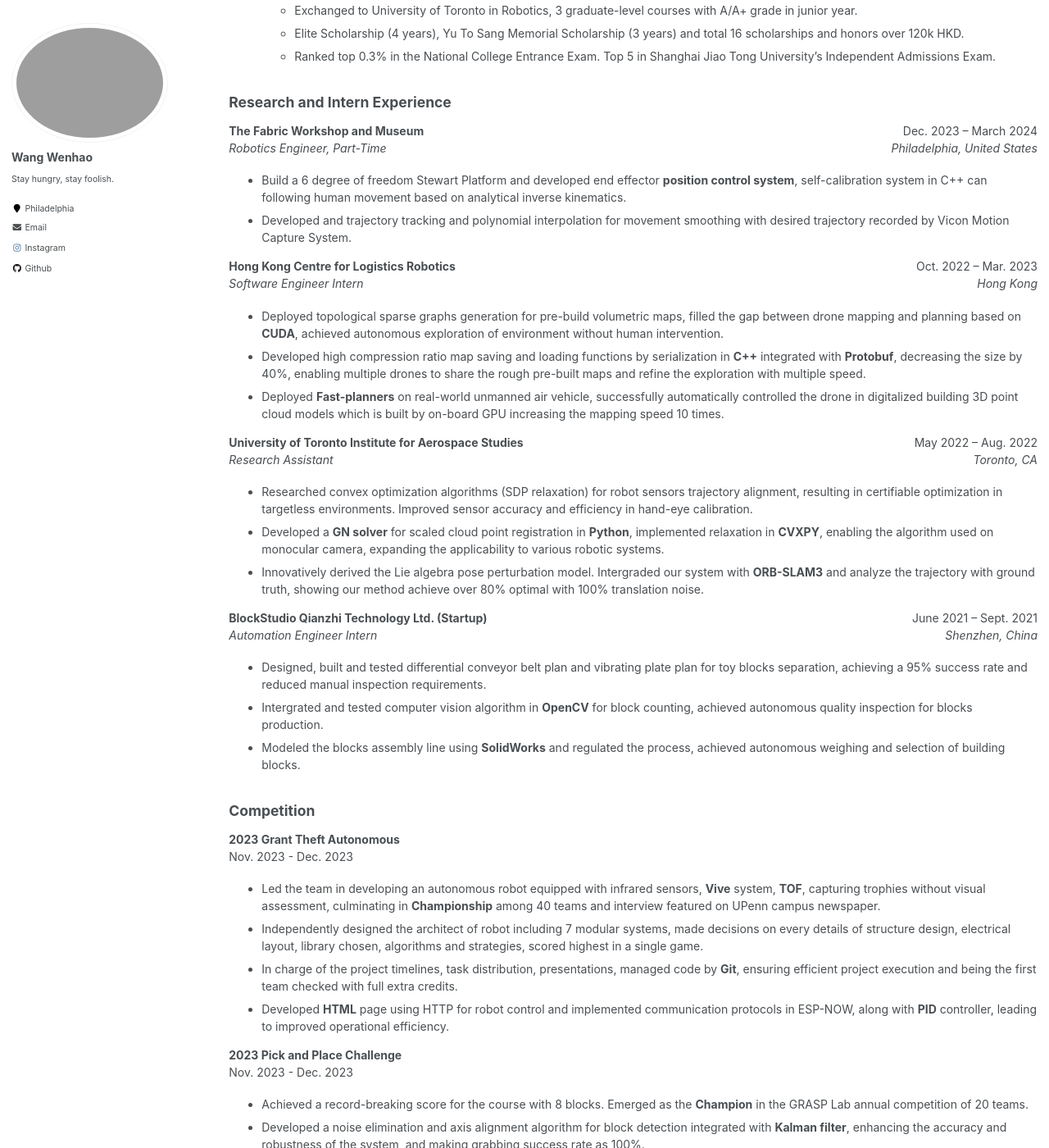
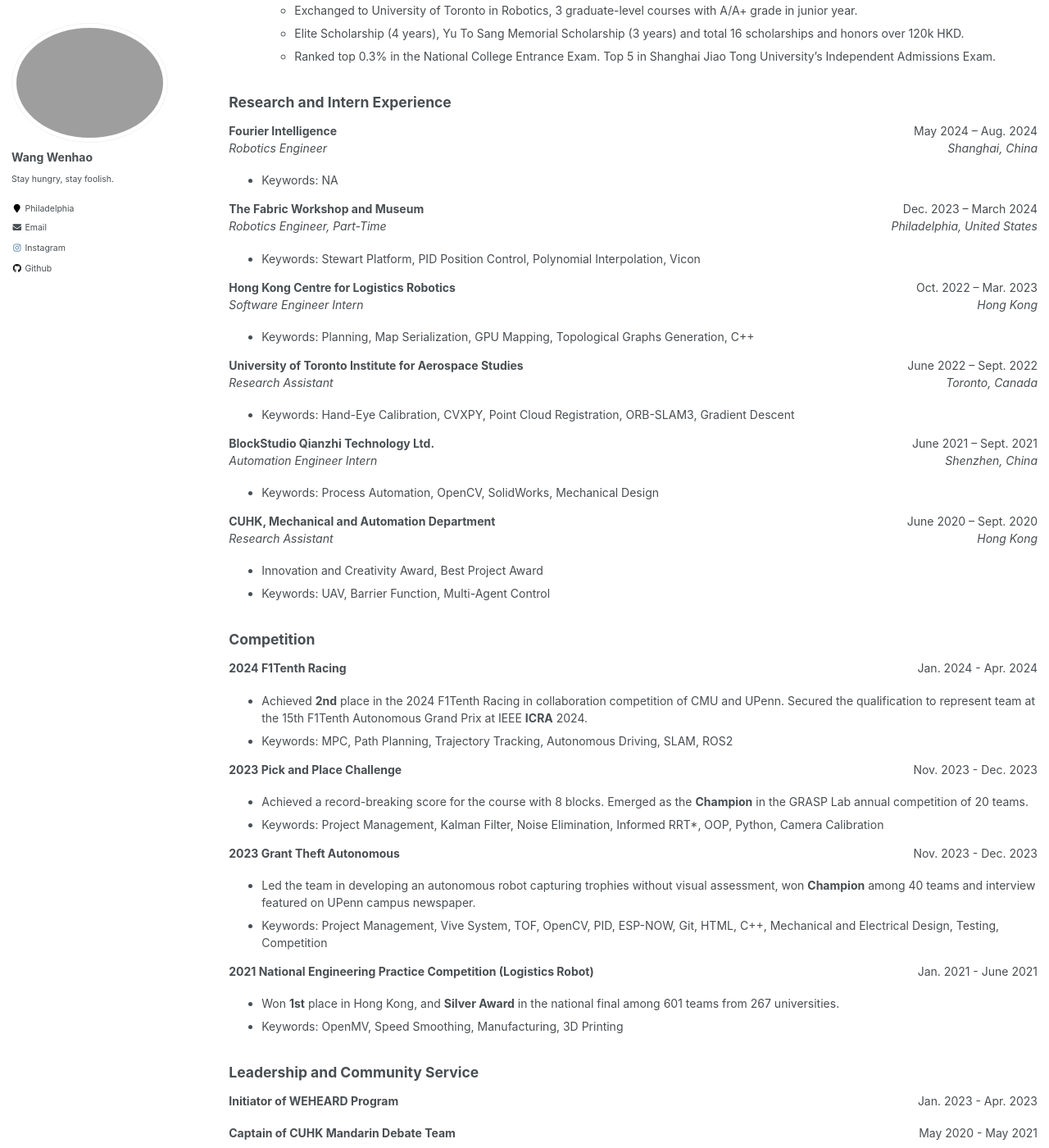
Before and after one commit to Hao-Starrr/Hao-Starrr.github.io, a Jekyll site: the page built from _pages/cv.md, in a window 1280 px wide and 1400 px high, scrolled down 379 px. Shown: the whole window at 82% size. Built offline with Jekyll 4.4.1, drawn with Linux system fonts in a browser that asks for light colours; some of the changed text lies outside the part shown.

Commit message:
compress

```diff
--- a/_pages/cv.md
+++ b/_pages/cv.md
@@ -29,88 +29,85 @@
 
 ## Research and Intern Experience
 
+**Fourier Intelligence**
+<span style="float:right;">May 2024 – Aug. 2024</span>
+_Robotics Engineer_
+<span style="float:right;">_Shanghai, China_</span>
+
+- Keywords: NA
+
 **The Fabric Workshop and Museum**
 <span style="float:right;">Dec. 2023 – March 2024</span>
 _Robotics Engineer, Part-Time_
 <span style="float:right;">_Philadelphia, United States_</span>
 
-- Build a 6 degree of freedom Stewart Platform and developed end effector **position control system**, self-calibration system in C++ can following human movement based on analytical inverse kinematics.
-- Developed and trajectory tracking and polynomial interpolation for movement smoothing with desired trajectory recorded by Vicon Motion Capture System.
+- Keywords: Stewart Platform, PID Position Control, Polynomial Interpolation, Vicon
 
 **Hong Kong Centre for Logistics Robotics**
 <span style="float:right;">Oct. 2022 – Mar. 2023</span>
 _Software Engineer Intern_
 <span style="float:right;">_Hong Kong_</span>
 
-- Deployed topological sparse graphs generation for pre-build volumetric maps, filled the gap between drone mapping and planning based on **CUDA**, achieved autonomous exploration of environment without human intervention.
-- Developed high compression ratio map saving and loading functions by serialization in **C++** integrated with **Protobuf**, decreasing the size by 40%, enabling multiple drones to share the rough pre-built maps and refine the exploration with multiple speed.
-- Deployed **Fast-planners** on real-world unmanned air vehicle, successfully automatically controlled the drone in digitalized building 3D point cloud models which is built by on-board GPU increasing the mapping speed 10 times.
+- Keywords: Planning, Map Serialization, GPU Mapping, Topological Graphs Generation, C++
 
 **University of Toronto Institute for Aerospace Studies**
-<span style="float:right;">May 2022 – Aug. 2022</span>
+<span style="float:right;">June 2022 – Sept. 2022</span>
 _Research Assistant_
-<span style="float:right;">_Toronto, CA_</span>
+<span style="float:right;">_Toronto, Canada_</span>
 
-- Researched convex optimization algorithms (SDP relaxation) for robot sensors trajectory alignment, resulting in certifiable optimization in targetless environments. Improved sensor accuracy and efficiency in hand-eye calibration.
-- Developed a **GN solver** for scaled cloud point registration in **Python**, implemented relaxation in **CVXPY**, enabling the algorithm used on monocular camera, expanding the applicability to various robotic systems.
-- Innovatively derived the Lie algebra pose perturbation model. Intergraded our system with **ORB-SLAM3** and analyze the trajectory with ground truth, showing our method achieve over 80% optimal with 100% translation noise.
+- Keywords: Hand-Eye Calibration, CVXPY, Point Cloud Registration, ORB-SLAM3, Gradient Descent
 
-**BlockStudio Qianzhi Technology Ltd. (Startup)**
+**BlockStudio Qianzhi Technology Ltd.**
 <span style="float:right;">June 2021 – Sept. 2021</span>
 _Automation Engineer Intern_
 <span style="float:right;">_Shenzhen, China_</span>
 
-- Designed, built and tested differential conveyor belt plan and vibrating plate plan for toy blocks separation, achieving a 95% success rate and reduced manual inspection requirements.
-- Intergrated and tested computer vision algorithm in **OpenCV** for block counting, achieved autonomous quality inspection for blocks production.
-- Modeled the blocks assembly line using **SolidWorks** and regulated the process, achieved autonomous weighing and selection of building blocks.
+- Keywords: Process Automation, OpenCV, SolidWorks, Mechanical Design
+
+**CUHK, Mechanical and Automation Department**
+<span style="float:right;">June 2020 – Sept. 2020</span>
+_Research Assistant_
+<span style="float:right;">_Hong Kong_</span>
+
+- Innovation and Creativity Award, Best Project Award
+- Keywords: UAV, Barrier Function, Multi-Agent Control
 
 ## Competition
 
-**2023 Grant Theft Autonomous**
-Nov. 2023 - Dec. 2023
+**2024 F1Tenth Racing**
+<span style="float:right;">Jan. 2024 - Apr. 2024</span>
 
-- Led the team in developing an autonomous robot equipped with infrared sensors, **Vive** system, **TOF**, capturing trophies without visual assessment, culminating in **Championship** among 40 teams and interview featured on UPenn campus newspaper.
-- Independently designed the architect of robot including 7 modular systems, made decisions on every details of structure design, electrical layout, library chosen, algorithms and strategies, scored highest in a single game.
-- In charge of the project timelines, task distribution, presentations, managed code by **Git**, ensuring efficient project execution and being the first team checked with full extra credits.
-- Developed **HTML** page using HTTP for robot control and implemented communication protocols in ESP-NOW, along with **PID** controller, leading to improved operational efficiency.
+- Achieved **2nd** place in the 2024 F1Tenth Racing in collaboration competition of CMU and UPenn. Secured the qualification to represent team at the 15th F1Tenth Autonomous Grand Prix at IEEE **ICRA** 2024.
+- Keywords: MPC, Path Planning, Trajectory Tracking, Autonomous Driving, SLAM, ROS2
 
 **2023 Pick and Place Challenge**
-Nov. 2023 - Dec. 2023
+<span style="float:right;">Nov. 2023 - Dec. 2023</span>
 
 - Achieved a record-breaking score for the course with 8 blocks. Emerged as the **Champion** in the GRASP Lab annual competition of 20 teams.
-- Developed a noise elimination and axis alignment algorithm for block detection integrated with **Kalman filter**, enhancing the accuracy and robustness of the system, and making grabbing success rate as 100%.
-- Implemented the **offline RRT\*** path planning algorithm compared with **Informed RRT\*** on Franka manipulator with the OOP principle, resolving challenges of collision with noise data with high operational efficiency.
+- Keywords: Project Management, Kalman Filter, Noise Elimination, Informed RRT\*, OOP, Python, Camera Calibration
+
+**2023 Grant Theft Autonomous**
+<span style="float:right;">Nov. 2023 - Dec. 2023</span>
+
+- Led the team in developing an autonomous robot capturing trophies without visual assessment, won **Champion** among 40 teams and interview featured on UPenn campus newspaper.
+- Keywords: Project Management, Vive System, TOF, OpenCV, PID, ESP-NOW, Git, HTML, C++, Mechanical and Electrical Design, Testing, Competition
 
 **2021 National Engineering Practice Competition (Logistics Robot)**
-Jan. 2021 - June 2021
+<span style="float:right;">Jan. 2021 - June 2021</span>
 
 - Won **1st** place in Hong Kong, and **Silver Award** in the national final among 601 teams from 267 universities.
-- Conceptualized and executed the robot’s design, including part selection, fabrication of non-standard parts using laser cutting, **CNC** and **3D printing**, and implementing vision object detection on **OpenMV**.
-- Enhanced motion logic by incorporating additional tracking sensors and improved stability with **speed smoothing** techniques, increasing the robot’s reliability and speed.
+- Keywords: OpenMV, Speed Smoothing, Manufacturing, 3D Printing
 
 ## Leadership and Community Service
 
 **Initiator of WEHEARD Program**
-Jan. 2023 - Apr. 2023
-
-- Conducted in-depth research on the employment conditions of hearing-impaired persons (HIP) in the food delivery industry in Hong Kong.
-- Collaborated with NGOs, restaurants, and HIP deliverers to gather insights and identify challenges faced by HIPs.
-- Developed a comprehensive First-stage Report, highlighting the employment situation, difficulties with phone communication, and unfair policies in the industry.
-- Created a documentary showcasing the daily struggles of an HIP deliverer and uploaded it on YouTube, generating over 350 views and positive feedback.
-- Find the link [here](https://weheard.github.io/).
+<span style="float:right;">Jan. 2023 - Apr. 2023</span>
 
 **Captain of CUHK Mandarin Debate Team**
-May 2020 - May 2021
-
-- Coordinated a team of 120+ members and prepared over 9-hours-weekly training and managed logistics for 10+ international competitions, monthly reading sharing sessions. Organized and hosted over 100 mock competitions within one year.
-- Conducted two rounds of recruitment interviews with 121 candidates, overseeing 30 helpers, time management, documentation, and selection processes.
-- Revolutionized information management and communication for team by implementing a streamlined system with Gmail and Google Calendar for effective notifications and team coordination. Established comprehensive file organization protocols and operational procedures, leading to enhanced efficiency and standardization, significantly improving team synchronization and operational automation. The standards are continually used until now.
+<span style="float:right;">May 2020 - May 2021</span>
 
 **Founder of 2021 Exemplar Tournament Freshman Mandarin Debate Competition**
-March 2021 - May 2021
-
-- Founded the "Exemplar Tournament" Freshman Mandarin Debate Competition, the first international Mandarin debate competition initiated by CUHK. Secured funding of more than 14,000 HKD from the university. Promoted the competition extensively on the CUHK Office of Student Affairs homepage.
-- Drafted the Tournament Regulations, effectively handled multiple emergencies throughout the 2-month competition period, and facilitated team registration for more than 50 universities and debate clubs worldwide.
+<span style="float:right;">March 2021 - May 2021</span>
 
 ## Skills
 
```
